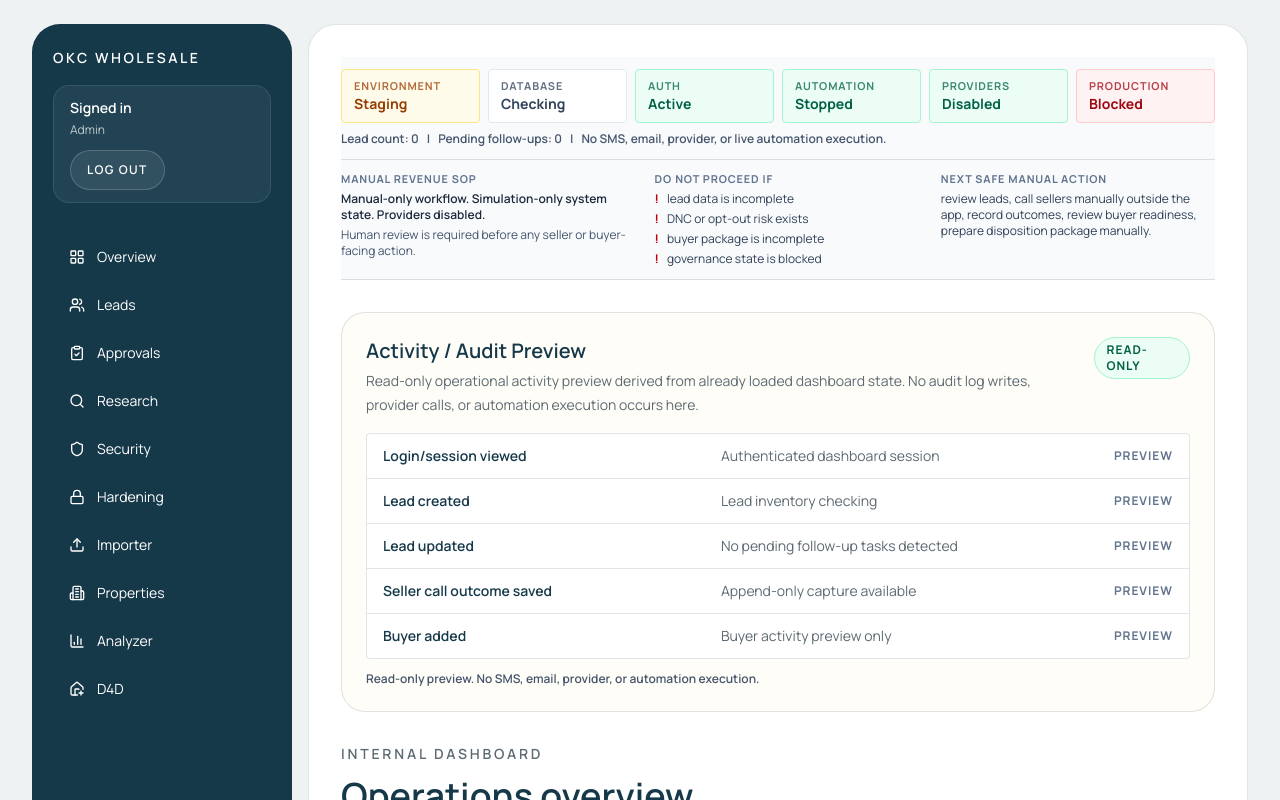
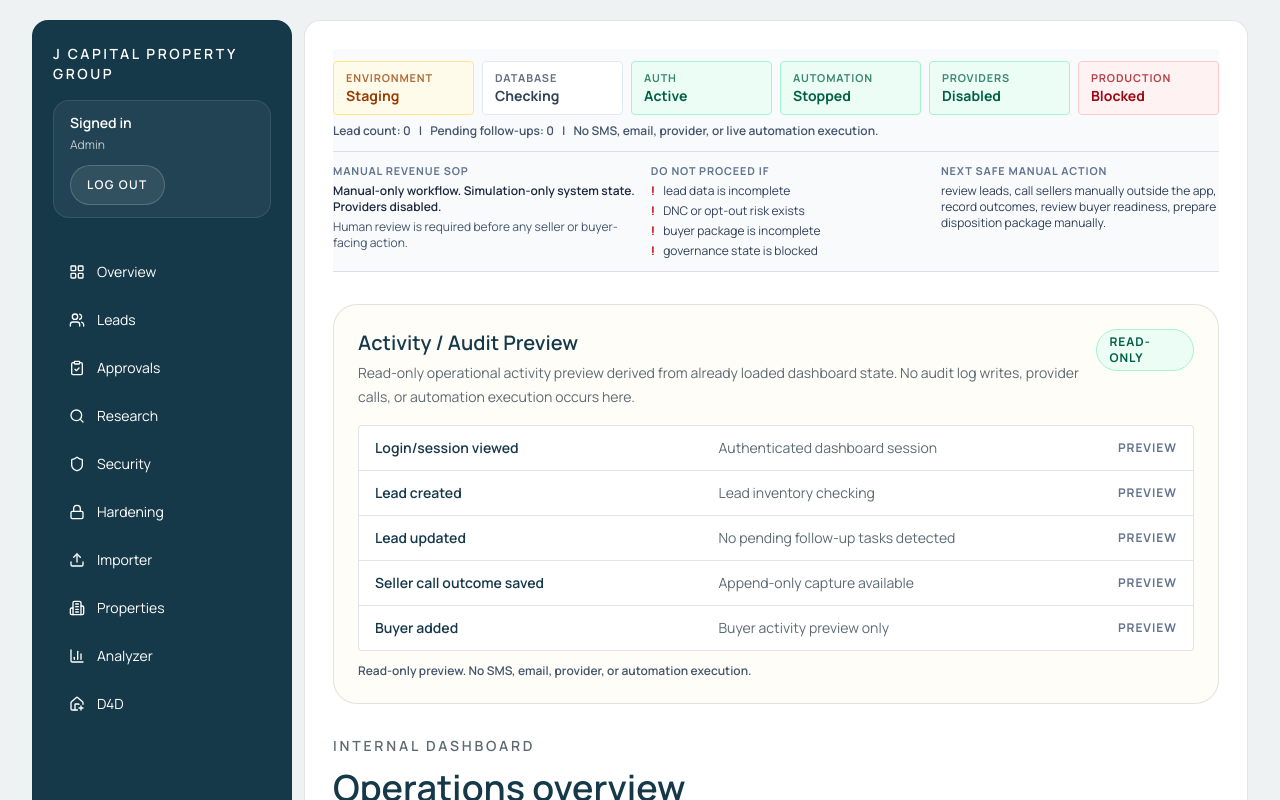
Before and after one commit to Jimbol2023/okc-ai-system, a Next.js app: page /dashboard in a window 1280 px wide. Shown: the top 800 px of the page. Built offline with nearby package versions, Linux system fonts and the light colour scheme; no server answers.

Commit message:
Apply J Capital Property Group branding foundation

```diff
--- a/app/(dashboard)/dashboard/layout.tsx
+++ b/app/(dashboard)/dashboard/layout.tsx
@@ -3,6 +3,7 @@ import Link from "next/link";
 import { BarChart3, Building2, ClipboardCheck, HousePlus, LayoutGrid, Lock, Search, Shield, Upload, Users } from "lucide-react";
 
 import { getAuthenticatedAdmin } from "@/lib/auth";
+import { brandConfig } from "@/lib/brand-config";
 
 const navItems = [
   { href: "/dashboard" as Route, label: "Overview", icon: LayoutGrid },
@@ -26,11 +27,11 @@ export default async function DashboardLayout({
 
   return (
     <div className="min-h-screen bg-[#eef2f3]">
-      <div className="dashboard-container-shell py-4 md:py-6">
-        <div className="grid gap-4 xl:grid-cols-[260px_minmax(0,1fr)]">
-          <aside className="rounded-[1.75rem] border border-border bg-primary p-5 text-white md:min-h-[calc(100vh-3rem)]">
+      <div className="dashboard-container-shell py-3 md:py-5">
+        <div className="grid gap-3 xl:grid-cols-[260px_minmax(0,1fr)]">
+          <aside className="rounded-2xl border border-border bg-primary p-4 text-white md:min-h-[calc(100vh-2.5rem)] md:p-5">
             <Link href="/" className="inline-flex items-center gap-2 text-sm font-semibold tracking-[0.18em] text-white/70 uppercase">
-              OKC Wholesale
+              {brandConfig.companyDisplayName}
             </Link>
             <div className="mt-4 rounded-2xl border border-white/10 bg-white/5 px-4 py-3 text-sm text-white/72">
               <p className="font-semibold text-white">Signed in</p>
@@ -57,7 +58,7 @@ export default async function DashboardLayout({
               ))}
             </div>
           </aside>
-          <div className="min-w-0 rounded-[1.75rem] border border-border bg-surface-strong p-5 md:p-7 xl:p-8">
+          <div className="min-w-0 rounded-2xl border border-border bg-surface-strong p-4 md:p-6 xl:p-7">
             {children}
           </div>
         </div>
--- a/app/layout.tsx
+++ b/app/layout.tsx
@@ -2,6 +2,7 @@ import type { Metadata } from "next";
 import { Instrument_Serif, Manrope } from "next/font/google";
 
 import "@/app/globals.css";
+import { brandConfig } from "@/lib/brand-config";
 import { getAppUrl } from "@/lib/env";
 
 const manrope = Manrope({
@@ -17,11 +18,10 @@ const instrumentSerif = Instrument_Serif({
 
 export const metadata: Metadata = {
   title: {
-    default: "OKC Wholesale AI System",
-    template: "%s | OKC Wholesale AI System"
+    default: brandConfig.appName,
+    template: `%s | ${brandConfig.appName}`
   },
-  description:
-    "Wholesale real estate platform for Oklahoma City with a public acquisition website and an internal operations dashboard.",
+  description: brandConfig.appDescription,
   metadataBase: new URL(getAppUrl())
 };
 
--- a/app/login/page.tsx
+++ b/app/login/page.tsx
@@ -2,6 +2,7 @@ import { redirect } from "next/navigation";
 
 import { LoginForm } from "@/components/auth/login-form";
 import { getAuthenticatedAdmin } from "@/lib/auth";
+import { brandConfig } from "@/lib/brand-config";
 
 export default async function LoginPage() {
   const admin = await getAuthenticatedAdmin();
@@ -15,7 +16,7 @@ export default async function LoginPage() {
       <div className="container-shell flex min-h-screen items-center justify-center py-12">
         <div className="grid w-full max-w-5xl gap-8 lg:grid-cols-[1.1fr_0.9fr]">
           <section className="rounded-[1.75rem] border border-border bg-primary px-6 py-8 text-white md:px-8 md:py-10">
-            <p className="text-sm font-semibold uppercase tracking-[0.2em] text-white/70">OKC Wholesale</p>
+            <p className="text-sm font-semibold uppercase tracking-[0.2em] text-white/70">{brandConfig.companyDisplayName}</p>
             <h2 className="mt-4 text-4xl font-semibold">Secure dashboard access for internal operations.</h2>
             <p className="mt-4 max-w-xl text-sm leading-7 text-white/75 md:text-base">
               This sign-in protects lead data, imports, scoring workflows, and admin-only automation tools while the platform
--- a/components/layout/footer.tsx
+++ b/components/layout/footer.tsx
@@ -1,5 +1,7 @@
 import type { Route } from "next";
 import Link from "next/link";
+
+import { brandConfig } from "@/lib/brand-config";
 
 const footerLinks = [
   { href: "/" as Route, label: "Home" },
@@ -13,8 +15,9 @@ export function Footer() {
     <footer className="border-t border-border/80 bg-white/60">
       <div className="container-shell flex flex-col gap-4 py-8 text-sm text-muted md:flex-row md:items-center md:justify-between">
         <div>
-          <p className="font-semibold text-primary">OKC Wholesale AI System</p>
-          <p className="mt-1">Wholesale real estate operations platform for Oklahoma City.</p>
+          <p className="font-semibold text-primary">{brandConfig.appName}</p>
+          <p className="mt-1">{brandConfig.appDescription}</p>
+          <p className="mt-1">{brandConfig.copyrightText}</p>
         </div>
         <nav className="flex flex-wrap gap-4">
           {footerLinks.map((link) => (
--- a/components/layout/navbar.tsx
+++ b/components/layout/navbar.tsx
@@ -1,6 +1,8 @@
 import type { Route } from "next";
 import Image from "next/image";
 import Link from "next/link";
+
+import { brandConfig } from "@/lib/brand-config";
 
 const navLinks = [
   { href: "/" as Route, label: "Home" },
@@ -16,7 +18,7 @@ export function Navbar() {
         <Link href="/" className="mr-auto flex shrink-0 items-center">
           <Image
             src="/images/okc-logo-final.png"
-            alt="OKC Wholesale logo"
+            alt={brandConfig.logoAlt}
             width={320}
             height={120}
             className="h-[55px] w-auto object-contain"
--- /dev/null
+++ b/lib/brand-config.ts
@@ -0,0 +1,10 @@
+export const brandConfig = {
+  companyDisplayName: "J Capital Property Group",
+  companyLegalName: "J Capital Property Group LLC",
+  domain: "jcapitalpropertygroup.com",
+  primaryEmail: "hello@jcapitalpropertygroup.com",
+  copyrightText: "© 2026 J Capital Property Group. All rights reserved.",
+  appName: "J Capital Property Group",
+  appDescription: "Real estate acquisition intelligence and operating system",
+  logoAlt: "J Capital Property Group logo",
+} as const;
```
